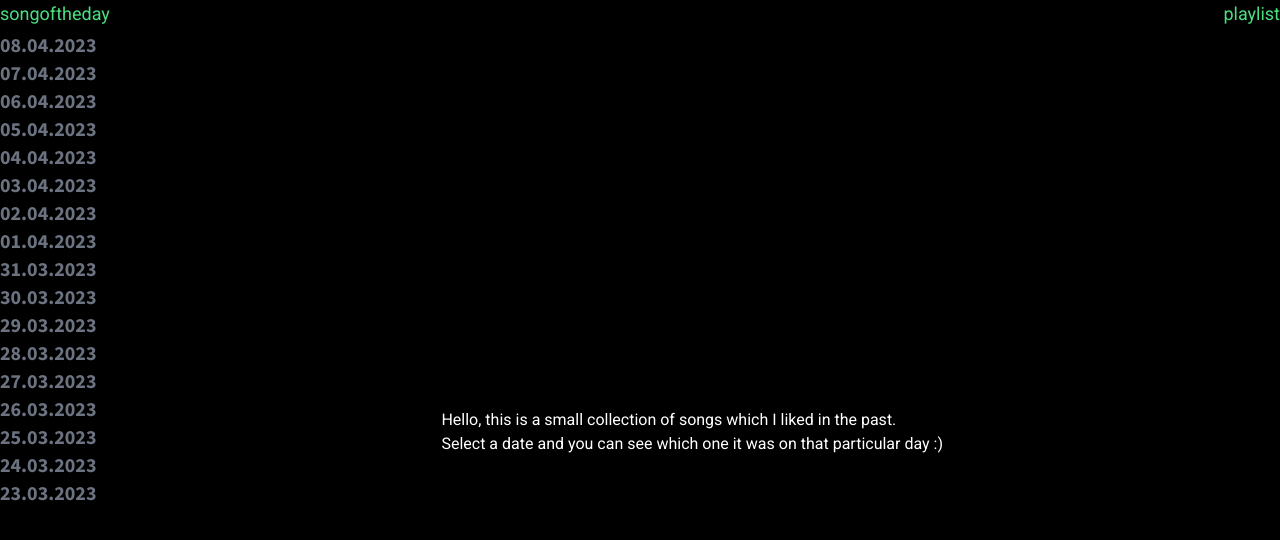
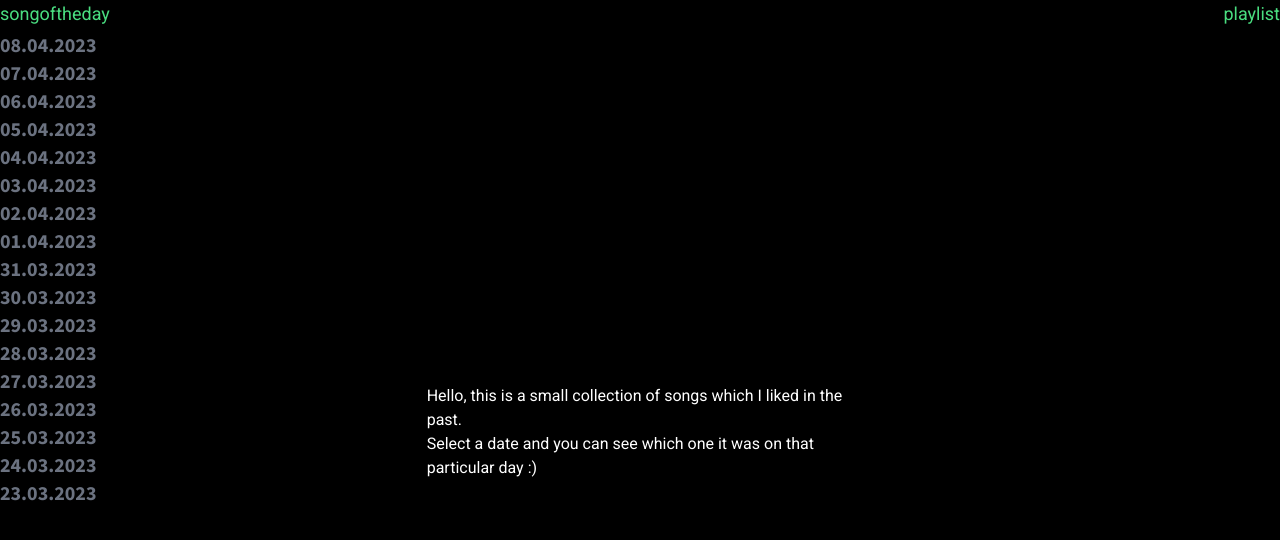
Before and after one commit to olvr-me/songoftheday, a Next.js app: page / in a window 1280 px wide. Shown: the top 540 px of the page. Built offline with nearby package versions, Linux system fonts and the light colour scheme.

Commit message:
Changed design slightly

```diff
--- a/app/layout.tsx
+++ b/app/layout.tsx
@@ -20,10 +20,10 @@ export default function RootLayout({
         <Header />
         <div className='flex flex-row justify-between'>
           <DateSelectionBar />
-          <div className='flex items-center h-screen'>
+          <div className='flex items-center h-screen basis-1/3'>
             {children}
           </div>
-          <div />
+          <div className='basis-1/3'/>
         </div>
       </body>
     </html>
--- a/components/DateSelectorBar.tsx
+++ b/components/DateSelectorBar.tsx
@@ -31,7 +31,7 @@ function DateSelectionBar() {
     }
 
     return (
-        <SelectionBar className='flex flex-col basis-1'>
+        <SelectionBar className='flex flex-col basis-1/3'>
             {dates.map(d => {
                 return <DateSelectorElement
                     key={d.date}
--- a/components/Song.tsx
+++ b/components/Song.tsx
@@ -6,11 +6,11 @@ import spotifyLogo from '../assets/Spotify_Logo_RGB_Green.png'
 function Song({ title, artists, imageUrl, link }) {
 
     return (
-        <div className='flex flex-col ml-1 pb-5'>
+        <div className='flex justify-center flex-col ml-1 pb-5'>
             <Image
                 src={imageUrl}
-                width={450}
-                height={450}
+                width={600}
+                height={600}
                 alt={`Coverimage of song \'${title}\' from artists \'${artists}\'`}
             />
             <div className='mt-5 flex flex-row justify-end'>
```
